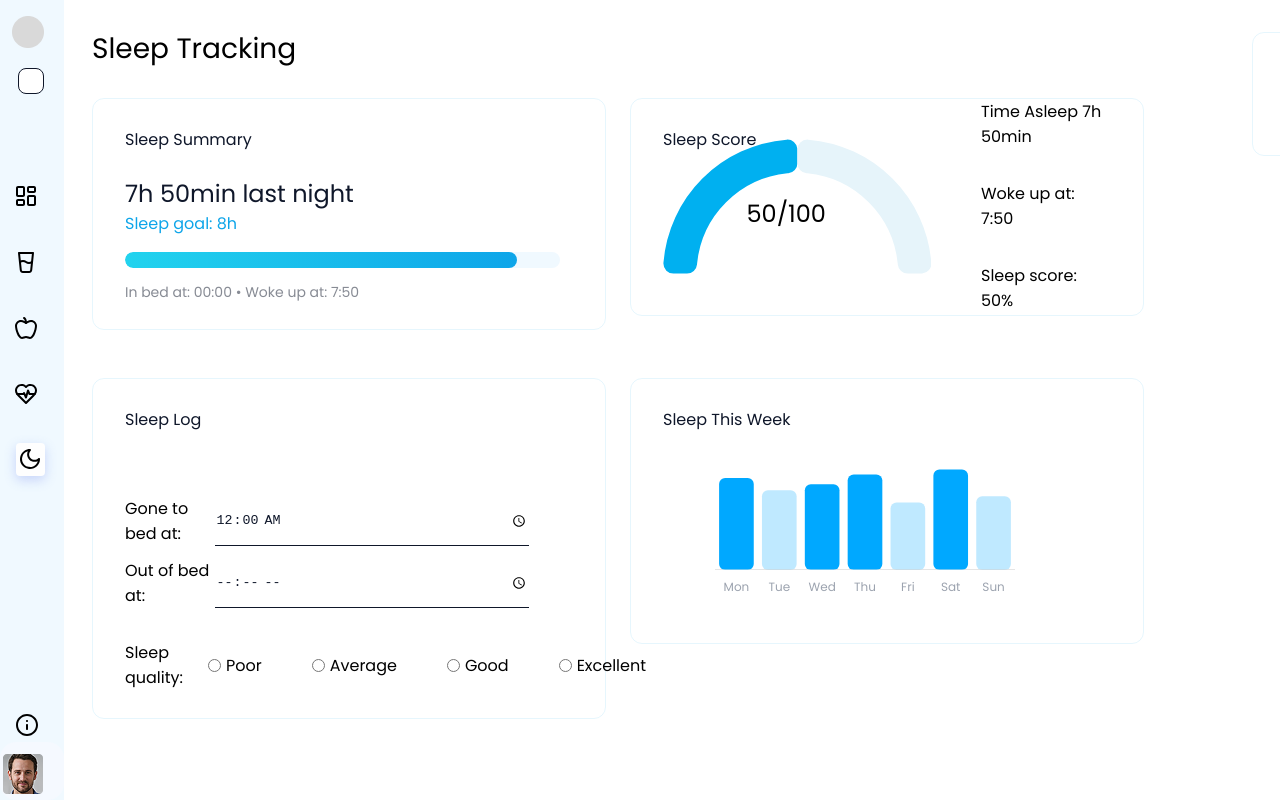
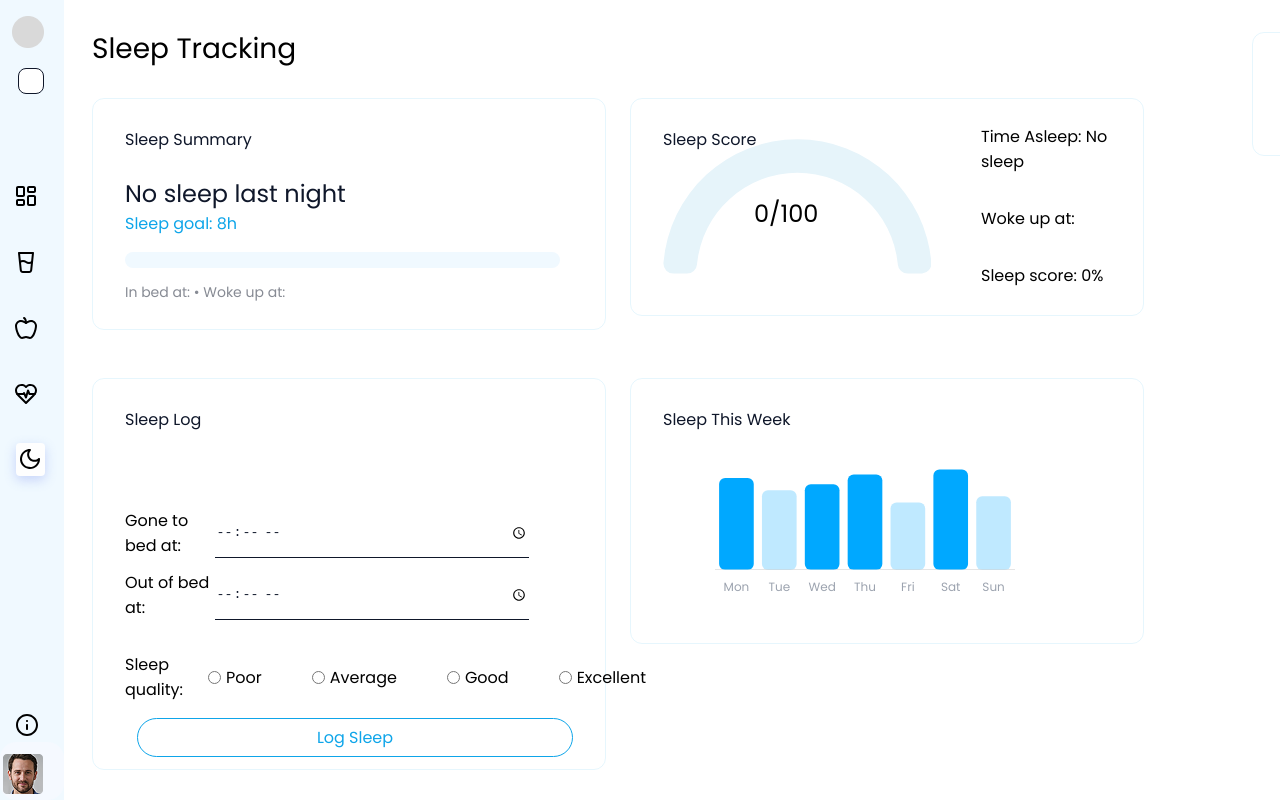
Before and after one commit to D4rkxv/ZlotaApka, a React (Vite) app: page / in a window 1280 px wide. Both pictures are taken after a click on the element 26 px from the left and 459 px from the top of the page. Shown: the top 800 px of the page. Built offline with nearby package versions, Linux system fonts and the light colour scheme.

Commit message:
ADD: integration for sleep tracking and daily reset TODO: major css fix with resposibility and bar chart scaling

```diff
--- a/src/DashboardContext.jsx
+++ b/src/DashboardContext.jsx
@@ -8,16 +8,16 @@ import React, {
 
 const DashboardContext = createContext();
 
-export class Meal{
-    constructor(name, grammage, calories, protein, fats, carbs){
-      this.name = name
-      this.grammage = grammage
-      this.calories = calories
-      this.protein = protein
-      this.fats = fats
-      this.carbs = carbs
-    }
+export class Meal {
+  constructor(name, grammage, calories, protein, fats, carbs) {
+    this.name = name;
+    this.grammage = grammage;
+    this.calories = calories;
+    this.protein = protein;
+    this.fats = fats;
+    this.carbs = carbs;
   }
+}
 
 export const DashboardProvider = ({ children }) => {
   const [selectedWidget, setSelectedWidget] = useState("dashboard");
@@ -125,6 +125,18 @@ export const DashboardProvider = ({ children }) => {
   //water Section
   const [hydrationGoal, setHydrationGoal] = useState(3.0);
   const [currentHydration, setCurrentHydration] = useState(0.5);
+
+  //sleep Section
+  const [inBedTime, setInBedTime] = useState("");
+  const [outOfBedTime, setOutOfBedTime] = useState("");
+  const [sleepQuality, setSleepQuality] = useState("");
+  const [score, setScore] = useState(0);
+  const [sleepGoal, setSleepGoal] = useState([8, 0]);
+  const [lastNightSleep, setLastNightSleep] = useState([0, 0]);
+  const [sleepHistory, setSleepHistory] = useState([]);
+  const [profileInBedTime, setProfileInBedTime] = useState("");
+  const [profileOutOfBedTime, setProfileOutOfBedTime] = useState("");
+  const [profileSleepQuality, setProfileSleepQuality] = useState(null);
 
   const saveWithWeeklyReset = useCallback(
     (key, value, serializer = JSON.stringify) => {
@@ -359,127 +371,221 @@ export const DashboardProvider = ({ children }) => {
   const workoutProgressWidth = ((workoutsDone / workoutGoal) * 100).toFixed(1);
   //food
   const getListFromStorage = (key) => {
-  try {
-    const data = localStorage.getItem(key)
-    return data ? JSON.parse(data) : []
-  } catch {
-    return []
-  }
-}
+    try {
+      const data = localStorage.getItem(key);
+      return data ? JSON.parse(data) : [];
+    } catch {
+      return [];
+    }
+  };
 
-  const [breakfastList, setBreakfastList] = useState(() => getListFromStorage("breakfastList"))
-  const [lunchList, setLunchList] = useState(() => getListFromStorage("lunchList"))
-  const [snacksList, setSnacksList] = useState(() => getListFromStorage("snacksList"))
-  const [dinnerList, setDinnerList] = useState(() => getListFromStorage("dinnerList"))
-  const [caloriesCount, setCaloriesCount] = useState(0)
-  const [fatsCount, setFatsCount] = useState(0)
-  const [proteinCount, setProteinCount] = useState(0)
-  const [carbsCount, setCarbsCount] = useState(0)
+  const [breakfastList, setBreakfastList] = useState(() =>
+    getListFromStorage("breakfastList")
+  );
+  const [lunchList, setLunchList] = useState(() =>
+    getListFromStorage("lunchList")
+  );
+  const [snacksList, setSnacksList] = useState(() =>
+    getListFromStorage("snacksList")
+  );
+  const [dinnerList, setDinnerList] = useState(() =>
+    getListFromStorage("dinnerList")
+  );
+  const [caloriesCount, setCaloriesCount] = useState(0);
+  const [fatsCount, setFatsCount] = useState(0);
+  const [proteinCount, setProteinCount] = useState(0);
+  const [carbsCount, setCarbsCount] = useState(0);
 
   useEffect(() => {
-    localStorage.setItem("breakfastList", JSON.stringify(breakfastList))
-  }, [breakfastList])
+    localStorage.setItem("breakfastList", JSON.stringify(breakfastList));
+  }, [breakfastList]);
 
   useEffect(() => {
-    localStorage.setItem("lunchList", JSON.stringify(lunchList))
-  }, [lunchList])
+    localStorage.setItem("lunchList", JSON.stringify(lunchList));
+  }, [lunchList]);
 
   useEffect(() => {
-    localStorage.setItem("snacksList", JSON.stringify(snacksList))
-  }, [snacksList])
+    localStorage.setItem("snacksList", JSON.stringify(snacksList));
+  }, [snacksList]);
 
   useEffect(() => {
-    localStorage.setItem("dinnerList", JSON.stringify(dinnerList))
-  }, [dinnerList])
+    localStorage.setItem("dinnerList", JSON.stringify(dinnerList));
+  }, [dinnerList]);
 
   useEffect(() => {
-    const today = new Date().toISOString().split("T")[0]
-    const lastDate = localStorage.getItem("lastDate")
+    const today = new Date().toISOString().split("T")[0];
+    const lastDate = localStorage.getItem("lastDate");
 
     if (lastDate !== today) {
-      setBreakfastList([])
-      setLunchList([])
-      setSnacksList([])
-      setDinnerList([])
+      setBreakfastList([]);
+      setLunchList([]);
+      setSnacksList([]);
+      setDinnerList([]);
 
-      localStorage.setItem("lastDate", today)
+      localStorage.setItem("lastDate", today);
     }
-  }, [])
+  }, []);
 
-  const countCalories = (list) =>{
+  const countCalories = (list) => {
     let calories = 0;
-    list.map((meal) =>{
-      calories += meal.calories
-    })
-    return calories
-  }
-  const countAllCalories = () =>{
-    return countCalories(breakfastList) + countCalories(lunchList) + countCalories(dinnerList) + countCalories(snacksList)
-  }
-  const countAllProtein = () =>{
-    let protein = 0
-    breakfastList.map((meal) =>{
-      protein += meal.protein
-    })
-    lunchList.map((meal) =>{
-      protein += meal.protein
-    })
-    snacksList.map((meal) =>{
-      protein += meal.protein
-    })
-    dinnerList.map((meal) =>{
-      protein += meal.protein
-    })
-    return protein
-  }
-  const countAllFats = () =>{
-    let fats = 0
-    breakfastList.map((meal) =>{
-      fats += meal.fats
-    })
-    lunchList.map((meal) =>{
-      fats += meal.fats
-    })
-    snacksList.map((meal) =>{
-      fats += meal.fats
-    })
-    dinnerList.map((meal) =>{
-      fats += meal.fats
-    })
-    return fats
-  }
-  const countAllCarbs = () =>{
-    let carbs = 0
-    breakfastList.map((meal) =>{
-      carbs += meal.carbs
-    })
-    lunchList.map((meal) =>{
-      carbs += meal.carbs
-    })
-    snacksList.map((meal) =>{
-      carbs += meal.carbs
-    })
-    dinnerList.map((meal) =>{
-      carbs += meal.carbs
-    })
-    return carbs
-  }
+    list.map((meal) => {
+      calories += meal.calories;
+    });
+    return calories;
+  };
+  const countAllCalories = () => {
+    return (
+      countCalories(breakfastList) +
+      countCalories(lunchList) +
+      countCalories(dinnerList) +
+      countCalories(snacksList)
+    );
+  };
+  const countAllProtein = () => {
+    let protein = 0;
+    breakfastList.map((meal) => {
+      protein += meal.protein;
+    });
+    lunchList.map((meal) => {
+      protein += meal.protein;
+    });
+    snacksList.map((meal) => {
+      protein += meal.protein;
+    });
+    dinnerList.map((meal) => {
+      protein += meal.protein;
+    });
+    return protein;
+  };
+  const countAllFats = () => {
+    let fats = 0;
+    breakfastList.map((meal) => {
+      fats += meal.fats;
+    });
+    lunchList.map((meal) => {
+      fats += meal.fats;
+    });
+    snacksList.map((meal) => {
+      fats += meal.fats;
+    });
+    dinnerList.map((meal) => {
+      fats += meal.fats;
+    });
+    return fats;
+  };
+  const countAllCarbs = () => {
+    let carbs = 0;
+    breakfastList.map((meal) => {
+      carbs += meal.carbs;
+    });
+    lunchList.map((meal) => {
+      carbs += meal.carbs;
+    });
+    snacksList.map((meal) => {
+      carbs += meal.carbs;
+    });
+    dinnerList.map((meal) => {
+      carbs += meal.carbs;
+    });
+    return carbs;
+  };
+  useEffect(() => {
+    setCaloriesCount(countAllCalories);
+    setFatsCount(countAllFats);
+    setProteinCount(countAllProtein);
+    setCarbsCount(countAllCarbs);
+  }, [breakfastList, lunchList, dinnerList, snacksList]);
+
+  const addMealsToList = (setList, meal) => {
+    setList((prev) => [...prev, meal]);
+  };
+  //sleep
+
+  const timeToMinutes = (timeStr) => {
+    const [hours, minutes] = timeStr.split(":").map(Number);
+    return hours * 60 + minutes;
+  };
+
+  const logSleep = useCallback(() => {
+    const bedMinutes = timeToMinutes(inBedTime);
+    const outMinutes = timeToMinutes(outOfBedTime);
+
+    let sleepMinutes;
+    if (outMinutes > bedMinutes) {
+      sleepMinutes = outMinutes - bedMinutes;
+    } else {
+      sleepMinutes = outMinutes + 24 * 60 - bedMinutes;
+    }
+    const sleepHours = Math.floor(sleepMinutes / 60);
+    const sleepMins = sleepMinutes % 60;
+    setLastNightSleep([sleepHours, sleepMins]);
+    const goalHours = sleepGoal[0] + sleepGoal[1] / 60;
+    const durationPct = Math.min(
+      ((sleepHours + sleepMins / 60) / goalHours) * 100,
+      100
+    );
+    const qualityNum =
+      sleepQuality === "poor"
+        ? 1
+        : sleepQuality === "average"
+        ? 2
+        : sleepQuality === "good"
+        ? 3
+        : sleepQuality === "excellent"
+        ? 4
+        : 2;
+    const qualityPct = ((qualityNum - 1) / 3) * 100;
+    const sleepScore = Math.round(0.7 * durationPct + 0.3 * qualityPct);
+    console.log(sleepScore);
+
+    const sleepData = {
+      inBedTime,
+      outOfBedTime,
+      sleepQuality,
+      date: new Date().toISOString().split("T")[0],
+      sleepHours,
+      sleepMins,
+      score: sleepScore,
+    };
+    setProfileInBedTime(inBedTime);
+    setProfileOutOfBedTime(outOfBedTime);
+    setScore(sleepScore);
+    setSleepHistory((prev) => {
+      const updated = [sleepData, ...prev.slice(0)];
+      try {
+        localStorage.setItem("sleepHistory", JSON.stringify(updated));
+        console.log(`Saved SLEEP:`, updated);
+      } catch (e) {
+        console.log("SAVE ERROR:", e);
+      }
+      setInBedTime("");
+      setOutOfBedTime("");
+      setSleepQuality("");
+      return updated;
+    });
+  }, [inBedTime, outOfBedTime, sleepQuality, sleepGoal]);
 
   useEffect(() => {
-    setCaloriesCount(countAllCalories)
-    setFatsCount(countAllFats)
-    setProteinCount(countAllProtein)
-    setCarbsCount(countAllCarbs)
-  }, [breakfastList, lunchList, dinnerList, snacksList])
+    try {
+      const history = localStorage.getItem("sleepHistory");
+      if (history) {
+        const parsed = JSON.parse(history);
+        setSleepHistory(parsed);
 
-  const addMealsToList = (setList, meal) =>{
-    setList(prev => [...prev, meal]);
-  }
-
-
-
-
-
+        const today = new Date().toISOString().split("T")[0];
+        const todayEntry = parsed.find((entry) => entry.date === today);
+        if (todayEntry) {
+          setProfileInBedTime(todayEntry.inBedTime);
+          setProfileOutOfBedTime(todayEntry.outOfBedTime);
+          setProfileSleepQuality(todayEntry.sleepQuality);
+          setLastNightSleep([todayEntry.sleepHours, todayEntry.sleepMins]);
+          setScore(todayEntry.score);
+        }
+      }
+    } catch (e) {
+      console.log("LOAD ERROR:", e);
+    }
+  }, []);
 
   return (
     <DashboardContext.Provider
@@ -548,7 +654,27 @@ export const DashboardProvider = ({ children }) => {
         fatsCount,
         proteinCount,
         carbsCount,
-        countCalories
+        countCalories,
+        //sleep
+        inBedTime,
+        setInBedTime,
+        outOfBedTime,
+        setOutOfBedTime,
+        score,
+        setScore,
+        sleepQuality,
+        setSleepQuality,
+        sleepGoal,
+        setSleepGoal,
+        lastNightSleep,
+        setLastNightSleep,
+        logSleep,
+        setProfileInBedTime,
+        profileInBedTime,
+        profileOutOfBedTime,
+        setProfileOutOfBedTime,
+        profileSleepQuality,
+        setProfileSleepQuality,
       }}
     >
       {children}
--- a/src/SleepTracker.css
+++ b/src/SleepTracker.css
@@ -12,61 +12,65 @@
   --textColor-50: rgba(15, 23, 42, 0.5);
   --pureWhite: #fefefe;
 }
-.sleepSummaryContainer{
+.sleepSummaryContainer {
   border: var(--primary-10) 1px solid;
   border-radius: 12px;
   padding: 12px 32px;
   width: 35vw;
-
-
 }
-.lastNightSummary{
+.lastNightSummary {
   color: var(--textColor);
   font-size: 24px;
   margin-bottom: 0px;
 }
-.sleepGoal{
+.sleepGoal {
   color: var(--primary);
   font-size: 16px;
   margin-top: 0px;
 }
-.sleepSummaryContainer .progressTrack{
+.sleepSummaryContainer .progressTrack {
   width: 34vw;
   height: 2vh;
 }
-.sleepSummaryContainer .progressFill{
+.sleepSummaryContainer .progressFill {
   width: 90%;
 }
-.sleepStartEndTime{
+.progressFill2 {
+  height: 100%;
+  width: 50%;
+  background: var(--blueGradient);
+  border-radius: 999px;
+  transition: width 0.25s ease-out;
+}
+.sleepStartEndTime {
   color: var(--textColor-50);
   font-size: 14px;
 }
 
-.sleepScoreContainer{
+.sleepScoreContainer {
   border: var(--primary-10) 1px solid;
   border-radius: 12px;
   padding: 12px 32px;
   height: 24vh;
   width: 35vw;
-
 }
-.sleepScoreContainer .divider{
+.sleepScoreContainer .divider {
   gap: 50px;
   margin-top: -12vh;
   margin-bottom: 0px;
 }
-.sleepScoreContainer .chartContainer{
+.sleepScoreContainer .chartContainer {
   width: 60%;
   height: 80%;
   margin-bottom: 0px;
 }
-.sleepScore{
+.sleepScore {
   width: 55%;
   text-align: center;
   font-size: 24px;
-    margin-top: -18vh
+  margin-top: -18vh;
 }
-.sleepScoreDetails{
+.sleepScoreDetails {
   width: 40%;
   display: flex;
   flex-direction: column;
@@ -75,32 +79,35 @@
   margin-bottom: 0px;
 }
 
-.sleepLogContainer{
+.sleepLogContainer {
   border: var(--primary-10) 1px solid;
   border-radius: 12px;
   padding: 12px 32px;
   width: 35vw;
   margin-top: 6vh;
 }
-.sleepLogContainer .sectionTitle{
+.sleepLogContainer .sectionTitle {
   margin-bottom: 8vh;
 }
-.goneToBedInputContainer, .outOfBedInputContainer{
+.goneToBedInputContainer,
+.outOfBedInputContainer {
   display: flex;
   flex-direction: row;
   align-content: space-between;
   margin-top: 12px;
 }
-.goneToBedInputContainer label, .outOfBedInputContainer label{
+.goneToBedInputContainer label,
+.outOfBedInputContainer label {
   width: 20%;
 }
-.goneToBedInputContainer input, .outOfBedInputContainer input{
+.goneToBedInputContainer input,
+.outOfBedInputContainer input {
   width: 80%;
 }
-.sleepQualityContainer label{
+.sleepQualityContainer label {
   margin-left: 5px;
 }
-.sleepLogContainer input{
+.sleepLogContainer input {
   width: 70%;
   border: none;
   margin: 0;
@@ -108,36 +115,35 @@
   color: var(--textColor);
   transition: all 0.3s ease;
 }
-.sleepLogContainer input:focus{
+.sleepLogContainer input:focus {
   outline: none;
   border-color: var(--primary);
 }
-.sleepQualityContainer{
+.sleepQualityContainer {
   display: flex;
   flex-direction: row;
   align-content: center;
   margin-top: 2vh;
 }
-input[type="radio"]{
+input[type="radio"] {
   accent-color: var(--primary);
 }
-.optionContainer{
+.optionContainer {
   display: flex;
   flex-direction: row;
   align-items: center;
   margin: 0px 25px;
-
 }
 
-.sleepWeekChartContainer{
-    border: var(--primary-10) 1px solid ;
+.sleepWeekChartContainer {
+  border: var(--primary-10) 1px solid;
   border-radius: 12px;
   padding: 12px 32px;
   margin-top: 6vh;
   width: 35vw;
   height: 30vh;
 }
-.sleepWeekChartContainer .chartContainer{
+.sleepWeekChartContainer .chartContainer {
   display: flex;
   justify-content: center;
   align-content: center;
@@ -145,8 +151,8 @@ input[type="radio"]{
   height: 95%;
 }
 
-.sleepContainer .tip-container{
-    border: var(--primary-10) 1px solid ;
+.sleepContainer .tip-container {
+  border: var(--primary-10) 1px solid;
   border-radius: 12px;
   padding: 12px 32px;
   margin-top: 4vh;
--- a/src/SleepTracker.jsx
+++ b/src/SleepTracker.jsx
@@ -1,24 +1,19 @@
 import React, { useState, useEffect } from "react";
 import Sidebar from "./Sidebar.jsx";
+import { useDashboard } from "./DashboardContext.jsx";
 import "./SleepTracker.css";
 import {
   Chart as ChartJS,
   ArcElement,
   Tooltip,
-  Legend
+  Legend,
+  TimeSeriesScale,
 } from "chart.js";
 import { Bar, Doughnut } from "react-chartjs-2";
 
 ChartJS.register(ArcElement, Tooltip, Legend);
 
 function SleepTracker() {
-  const [sleepGoal, setSleepGoal] = useState([8, 0]);
-  const [lastNightSleep, setLastNightSleep] = useState([7, 50]);
-  const [inBedTime, setInBedTime] = useState("00:00");
-  const [outOfBedTime, setOutOfBedTime] = useState("7:50");
-  const [score, setScore] = useState(50);
-  const labels = ["Mon", "Tue", "Wed", "Thu", "Fri", "Sat", "Sun"];
-  const sleepValues = [7.5, 6.5, 7, 7.8, 5.5, 8.2, 6.0];
   const [tips, setTips] = useState([
     "Go to bed and wake up at the same time every day to regulate your sleep cycle.",
     "Create a relaxing bedtime routine to signal your body that it’s time to sleep.",
@@ -49,13 +44,53 @@ function SleepTracker() {
     "Establish a calming sleep environment with familiar scents or sounds.",
     "Expose yourself to daylight early in the morning.",
     "Avoid stressful conversations or tasks late at night.",
-  "Focus on sleep consistency rather than perfection."
+    "Focus on sleep consistency rather than perfection.",
   ]);
+  const labels = ["Mon", "Tue", "Wed", "Thu", "Fri", "Sat", "Sun"];
+  const sleepValues = [7.5, 6.5, 7, 7.8, 5.5, 8.2, 6.0];
+  const {
+    inBedTime,
+    setInBedTime,
+    outOfBedTime,
+    setOutOfBedTime,
+    sleepQuality,
+    setSleepQuality,
+    sleepGoal,
+    setSleepGoal,
+    lastNightSleep,
+    setLastNightSleep,
+    countScore,
+    logSleep,
+    score,
+    setScore,
+    setProfileInBedTime,
+    profileInBedTime,
+    profileOutOfBedTime,
+    setProfileOutOfBedTime,
+  } = useDashboard();
+
   const [selectedTip, setSelectedTip] = useState("");
   useEffect(() => {
     const randomIndex = Math.floor(Math.random() * tips.length);
     setSelectedTip(tips[randomIndex]);
   }, []);
+
+  const timeToMinutes = (timeStr) => {
+    const [hours, minutes] = timeStr.split(":").map(Number);
+    return hours * 60 + minutes;
+  };
+
+  const handleSave = (e) => {
+    e.preventDefault();
+    logSleep();
+  };
+
+  const handleChange = (e) => {
+    const { name, value } = e.target;
+    if (name === "inBedTime") setInBedTime(value);
+    else if (name === "outOfBedTime") setOutOfBedTime(value);
+    else setSleepQuality(value);
+  };
 
   const sleepScoreData = {
     datasets: [
@@ -133,12 +168,32 @@ function SleepTracker() {
         <div className="divider">
           <div className="sleepSummaryContainer">
             <p className="sectionTitle">Sleep Summary</p>
-            <p className="lastNightSummary">{lastNightSleep[0] > 0 ? `${lastNightSleep[0]}h` : ''} {lastNightSleep[1] > 0 ? `${lastNightSleep[1]}min` : ''} {lastNightSleep[0] <= 0 && lastNightSleep[1] <= 0 ? 'No sleep' : ''} last night</p>
-              <p className="sleepGoal">Sleep goal: {sleepGoal[0] > 0 ? `${sleepGoal[0]}h` : ''} {sleepGoal[1] > 0 ? `${sleepGoal[1]}min` : ''}</p>
+            <p className="lastNightSummary">
+              {lastNightSleep[0] > 0 ? `${lastNightSleep[0]}h ` : ""}
+              {lastNightSleep[1] > 0 ? `${lastNightSleep[1]}min ` : ""}
+              {lastNightSleep[0] <= 0 && lastNightSleep[1] <= 0
+                ? "No sleep "
+                : ""}
+              last night
+            </p>
+            <p className="sleepGoal">
+              Sleep goal: {sleepGoal[0] > 0 ? `${sleepGoal[0]}h` : ""}
+              {sleepGoal[1] > 0 ? `${sleepGoal[1]}min` : ""}
+            </p>
             <div className="progressTrack">
-                <div className="progressFill" />
+              <div
+                className="progressFill2"
+                style={{
+                  width: `${Math.min(
+                    ((lastNightSleep[0] / sleepGoal[0]) * 100).toFixed(0),
+                    100
+                  )}%`,
+                }}
+              />
             </div>
-              <p className="sleepStartEndTime">In bed at: {inBedTime} • Woke up at: {outOfBedTime}</p>
+            <p className="sleepStartEndTime">
+              In bed at: {profileInBedTime} • Woke up at: {profileOutOfBedTime}
+            </p>
           </div>
           <div className="sleepScoreContainer">
             <p className="sectionTitle">Sleep Score</p>
@@ -147,44 +202,100 @@ function SleepTracker() {
                 <Doughnut data={sleepScoreData} options={sleepScoreOptions} />
               </div>
               <div className="sleepScoreDetails">
-                <p>Time Asleep {lastNightSleep[0] > 0 ? `${lastNightSleep[0]}h` : ''} {lastNightSleep[1] > 0 ? `${lastNightSleep[1]}min` : ''} {lastNightSleep[0] <= 0 && lastNightSleep[1] <= 0 ? 'No sleep' : ''}</p>
-                <p>Woke up at: {outOfBedTime}</p>
-                <p>Sleep score: {score}%</p>
+                <p>
+                  Time Asleep:
+                  {lastNightSleep[0] > 0 ? ` ${lastNightSleep[0]}h` : ""}
+                  {lastNightSleep[1] > 0 ? ` ${lastNightSleep[1]}min` : ""}
+                  {lastNightSleep[0] <= 0 && lastNightSleep[1] <= 0
+                    ? " No sleep"
+                    : ""}
+                </p>
+                <p>Woke up at: {profileOutOfBedTime}</p>
+                <p>Sleep score: {score > 0 ? score : "0"}%</p>
               </div>
             </div>
-            <p className="sleepScore">{score}/100</p>
+            <p className="sleepScore">{score > 0 ? score : "0"}/100</p>
           </div>
         </div>
         <div className="divider">
           <div className="sleepLogContainer">
             <p className="sectionTitle">Sleep Log</p>
+            <form onSubmit={handleSave}>
               <div className="goneToBedInputContainer">
                 <label htmlFor="goneToBedInput">Gone to bed at:</label>
-              <input type="time" id="goneToBedInput" value={inBedTime} />
+                <input
+                  type="time"
+                  id="goneToBedInput"
+                  name="inBedTime"
+                  value={inBedTime}
+                  onChange={handleChange}
+                  required
+                />
               </div>
               <div className="outOfBedInputContainer">
                 <label htmlFor="outOfBedInput">Out of bed at:</label>
-              <input type="time" id="outOfBedInput" value={outOfBedTime} />
+                <input
+                  type="time"
+                  id="outOfBedInput"
+                  name="outOfBedTime"
+                  value={outOfBedTime}
+                  onChange={handleChange}
+                  required
+                />
               </div>
               <div className="sleepQualityContainer">
                 <p>Sleep quality:</p>
                 <div className="optionContainer">
-                <input type="radio" id="poorSleep" name="sleepQuality" />
+                  <input
+                    type="radio"
+                    id="poorSleep"
+                    value={"poor"}
+                    checked={sleepQuality === "poor"}
+                    onChange={handleChange}
+                    name="sleepQuality"
+                    required
+                  />
                   <label htmlFor="poorSleep">Poor</label>
                 </div>
                 <div className="optionContainer">
-                <input type="radio" id="averageSleep" name="sleepQuality" />
+                  <input
+                    type="radio"
+                    id="averageSleep"
+                    value={"average"}
+                    checked={sleepQuality === "average"}
+                    onChange={handleChange}
+                    name="sleepQuality"
+                    required
+                  />
                   <label htmlFor="averageSleep">Average</label>
                 </div>
                 <div className="optionContainer">
-                <input type="radio" id="goodSleep" name="sleepQuality" />
+                  <input
+                    type="radio"
+                    id="goodSleep"
+                    value={"good"}
+                    checked={sleepQuality === "good"}
+                    onChange={handleChange}
+                    name="sleepQuality"
+                    required
+                  />
                   <label htmlFor="goodSleep">Good</label>
                 </div>
                 <div className="optionContainer">
-                <input type="radio" id="excellentSleep" name="sleepQuality" />
+                  <input
+                    type="radio"
+                    id="excellentSleep"
+                    value={"excellent"}
+                    checked={sleepQuality === "excellent"}
+                    onChange={handleChange}
+                    name="sleepQuality"
+                    required
+                  />
                   <label htmlFor="excellentSleep">Excellent</label>
                 </div>
               </div>
+              <button className="workoutBtn1">Log Sleep</button>
+            </form>
           </div>
           <div className="sleepWeekChartContainer">
             <p className="sectionTitle">Sleep This Week</p>
```
Also changed, not shown: src/Dashboard.jsx (+45 -10 lines), src/FoodDiary.css (+27 -29 lines). Lines whose indentation alone changed are shown as unchanged.
